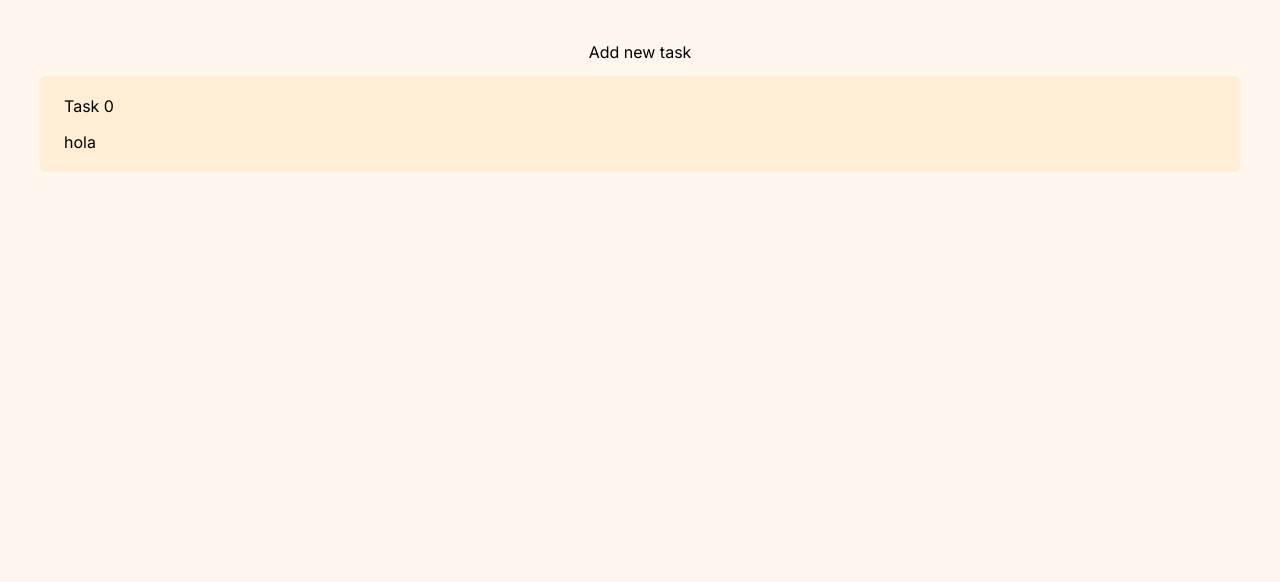
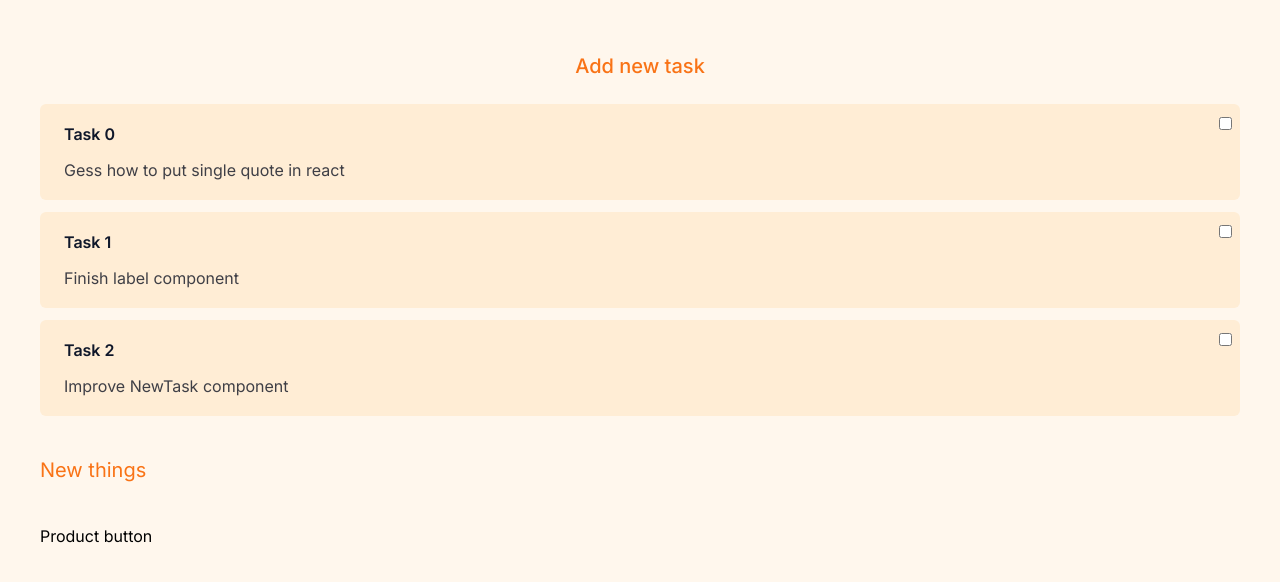
Before and after one commit to marcoshernanz/mana, a Next.js app: page /app/todo in a window 1280 px wide. Shown: the top 582 px of the page. Built offline with nearby package versions, Linux system fonts and the light colour scheme.

Commit message:
Created label component, improved Todo Page

```diff
--- a/package.json
+++ b/package.json
@@ -11,6 +11,7 @@
   },
   "dependencies": {
     "antd": "^5.19.4",
+    "flowbite-react": "^0.10.1",
     "next": "14.2.5",
     "react": "^18",
     "react-dom": "^18",
--- a/src/app/(landing-page)/products/page.tsx
+++ b/src/app/(landing-page)/products/page.tsx
@@ -8,6 +8,7 @@ import Progress from "@/components/ui/Progress";
 import AlertDialog from "@/components/ui/AlertDialog";
 import Image from "next/image";
 import Product from "@/components/ui/product";
+import Label from "@/components/ui/label";
 
 export default function Products() {
   const ProductData = [
--- a/src/app/app/todo/page.tsx
+++ b/src/app/app/todo/page.tsx
@@ -4,12 +4,12 @@ import NewTask from "@/components/ui/newtask";
 import { useState } from "react";
 
 export default function TodoPage() {
-  const [tasks, setTasks] = useState<string[]>(["hola"]);
-  const TasksNames = [
+  const [tasks, setTasks] = useState<string[]>([
     "Gess how to put single quote in react",
-    "Finish TodoPage",
-    "Add more",
-  ];
+    "Finish label component",
+    "Improve NewTask component",
+  ]);
+  const TasksNames = ["Finish TodoPage"];
 
   return (
     <div className="flex h-screen w-screen items-center justify-center bg-orange-50 dark:bg-slate-950">
@@ -21,25 +21,30 @@ export default function TodoPage() {
               setTasks(function (prevTasks) {
                 // tasks.push("new task") -> NO - modifies tasks
                 // return tasks.concat("new task"); // Concat creates a new array
-                const nextTask = TasksNames[prevTasks.length];
+                const nextTask = TasksNames[prevTasks.length - 1];
                 if (nextTask) {
                   return prevTasks.concat(nextTask);
                 }
                 return prevTasks;
               });
             }}
+            className="py-3 text-xl font-medium text-orange-500 dark:text-orange-500"
           >
             Add new task
           </button>
           {tasks.map(function (task, i) {
             return (
               <div key={i} className="h-full w-full">
-                <NewTask title={`Task ${i}`} message={task}>
-                  {/* <span>Hola</span> */}
-                </NewTask>
+                <NewTask title={`Task ${i}`} message={task} checkbox></NewTask>
               </div>
             );
           })}
+        </div>
+        <div className="flex flex-col gap-10">
+          <span className="text-xl text-orange-500 dark:text-slate-50">
+            New things
+          </span>
+          <span>Product button</span>
         </div>
       </div>
     </div>
--- /dev/null
+++ b/src/components/ui/label.tsx
@@ -0,0 +1,23 @@
+import { twMerge } from "tailwind-merge";
+
+interface LabelProps {
+  id: string;
+  text: string;
+  className?: string;
+}
+
+export default function Label({ id, text, className }: LabelProps) {
+  return (
+    <div className={twMerge(className)}>
+      <input
+        type="checkbox"
+        id={id}
+        value=""
+        className="bg-red-900-300"
+      ></input>
+      <label htmlFor={id} className="bg-red-900-300">
+        {text}
+      </label>
+    </div>
+  );
+}
--- a/src/components/ui/newtask.tsx
+++ b/src/components/ui/newtask.tsx
@@ -1,3 +1,5 @@
+//boolean by tailwind
+
 import { twMerge } from "tailwind-merge";
 
 interface NewTaskProps {
@@ -5,6 +7,18 @@ interface NewTaskProps {
   message?: string;
   className?: string;
   children?: React.ReactNode;
+  checkbox?: boolean;
+}
+
+function Checkbox({ checkbox }: { checkbox: boolean }) {
+  if (checkbox) {
+    return (
+      <div className="p-2">
+        <input type="checkbox"></input>
+      </div>
+    );
+  }
+  return null;
 }
 
 export default function NewTask({
@@ -12,17 +26,23 @@ export default function NewTask({
   message,
   className,
   children,
+  checkbox,
 }: NewTaskProps) {
   return (
     <div
       className={twMerge(
-        "flex h-24 w-full flex-col justify-center gap-3 rounded-md bg-orange-100 pl-6 dark:bg-slate-800",
+        "flex h-24 w-full justify-center rounded-md bg-orange-100 dark:bg-slate-800",
         className,
       )}
     >
-      <span className="text-">{title}</span>
-      <span>{message}</span>
-      {children}
+      <div className="flex w-full flex-col justify-center gap-3 pl-6">
+        <span className="font-semibold text-slate-900 dark:text-slate-50">
+          {title}
+        </span>
+        <span className="text-zinc-700 dark:text-slate-300">{message}</span>
+        {children}
+      </div>
+      <Checkbox checkbox={checkbox || false}></Checkbox>
     </div>
   );
 }
```
Also changed, not shown: tailwind.config.ts (+15 -0 lines), 1 other file (tests, documents, lock files or other folders).
